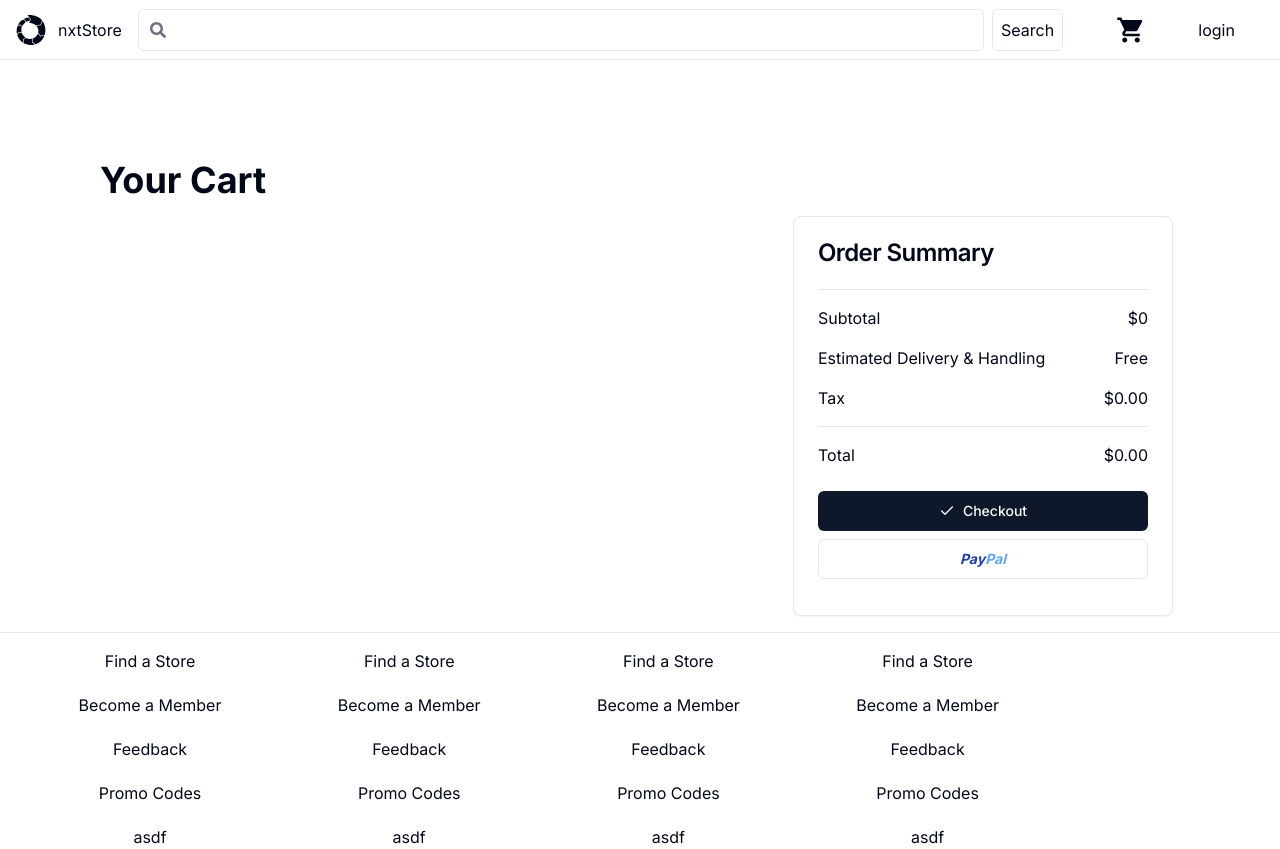
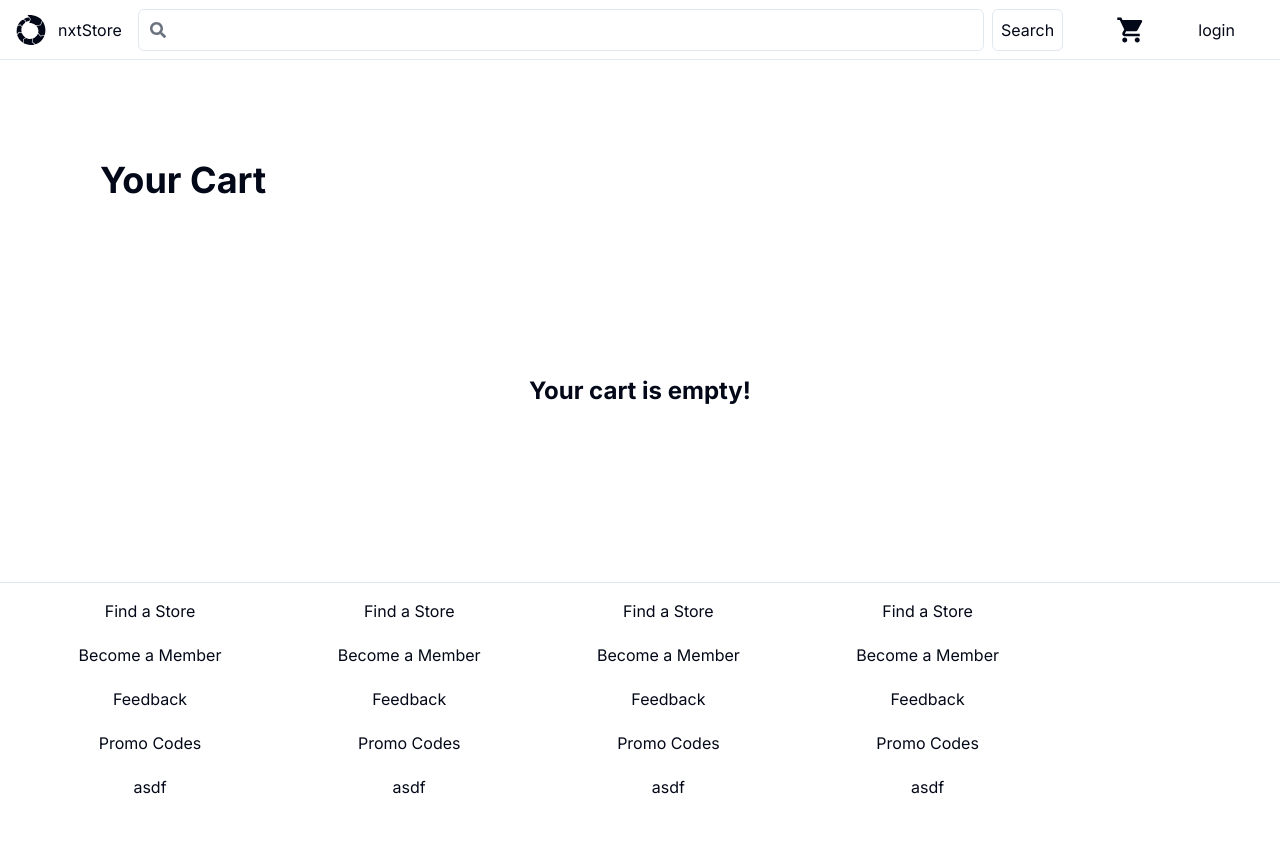
Before and after one commit to i-dkz/nxtStore, a Next.js app: page /cart in a window 1280 px wide. After the commit the page ends 800 px from the top, so only its background shows below. Built offline with nearby package versions, Linux system fonts and the light colour scheme.

Commit message:
added empty cart instead of order summary if cart.length = 0

```diff
--- a/src/app/cart/page.tsx
+++ b/src/app/cart/page.tsx
@@ -10,7 +10,10 @@ const Cart = () => {
 
   useEffect(() => {
     // Calculate subtotal based on the quantity of each item in the cart
-    const newSubtotal = cart.reduce((total, item) => total + item.price * item.quantity, 0);
+    const newSubtotal = cart.reduce(
+      (total, item) => total + item.price * item.quantity,
+      0
+    );
     setSubtotal(newSubtotal);
   }, [cart]);
 
@@ -20,6 +23,8 @@ const Cart = () => {
         Your Cart
       </h1>
       <div className="flex flex-wrap justify-center w-full gap-4">
+        {cart.length > 0 ? (
+          <>
             <div className="flex flex-col gap-4 w-[90%] max-w-[670px] ">
               {cart.map((item, index) => (
                 <CartItem
@@ -34,6 +39,10 @@ const Cart = () => {
               ))}
             </div>
             <OrderSummary subtotal={subtotal} />
+          </>
+        ) : (
+          <h2 className="flex justify-center text-2xl font-bold w-[380px] h-[350px] items-center">Your cart is empty!</h2>
+        )}
       </div>
     </div>
   );
--- a/src/components/OrderSummary.tsx
+++ b/src/components/OrderSummary.tsx
@@ -20,7 +20,7 @@ export function OrderSummary({ subtotal }: Props) {
   const total = (subtotal + shipping + tax).toFixed(2);
 
   return (
-    <Card className={cn("w-[380px] h-[400px]")}>
+    <Card className={cn("max-w-[380px] w-[90%] h-[400px]")}>
       <CardHeader>
         <CardTitle>Order Summary</CardTitle>
       </CardHeader>
```
Lines whose indentation alone changed are shown as unchanged.
